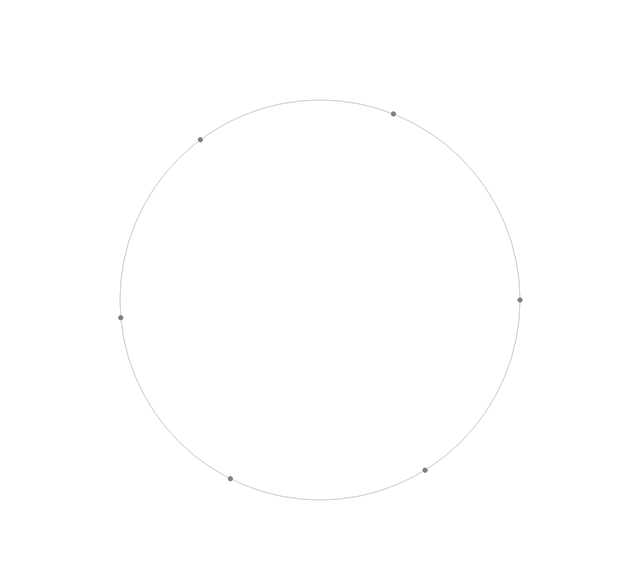
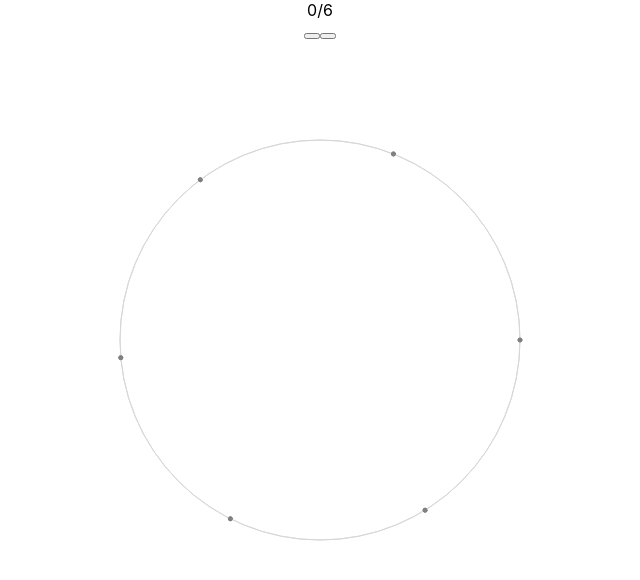
Before and after one commit to MatykinaAnna/-historical_dates, a React (Create React App) app: page / in a window 1280 px wide. Shown: the top 580 px of the page, without its empty margins (320-960 px from the left). Built offline with nearby package versions, Linux system fonts and the light colour scheme.

Commit message:
Update historicalСircle.tsx

```diff
--- a/src/components/historicalСircle/historicalСircle.tsx
+++ b/src/components/historicalСircle/historicalСircle.tsx
@@ -21,6 +21,7 @@ const HistoricalСircle = (props: {
     const svgRef = useRef(null);
 
     const [dataHistoryEvents, setDataHistoryEvents] = useState(props.historyEvents)
+    const [activeHisEv, setActiveHisEv] = useState(0)
 
     useEffect(() => {
         const svg = d3.select(svgRef.current);
@@ -45,7 +46,7 @@ const HistoricalСircle = (props: {
         let corner = 270 / props.historyEvents.length
         let corner1 = 0
 
-        for (let i=0; i< props.historyEvents.length; i++){
+        for (let i=0; i< dataHistoryEvents.length; i++){
 
 
             let x = props.cx + props.r * Math.cos(corner1)
@@ -67,6 +68,13 @@ const HistoricalСircle = (props: {
 
     return (
         <div className={style.wrapper}>
+            <div>
+                <div>{activeHisEv}/{dataHistoryEvents.length}</div>
+                <div>
+                    <button className={'btn-back'}></button>
+                    <button className={'btn-forward'}></button>
+                </div>
+            </div>
             <div className={style.wrapperCircle}>
                 <svg ref = {svgRef} width = {String(props.width)} height = {String(props.height)}> </svg>
             </div>
```
